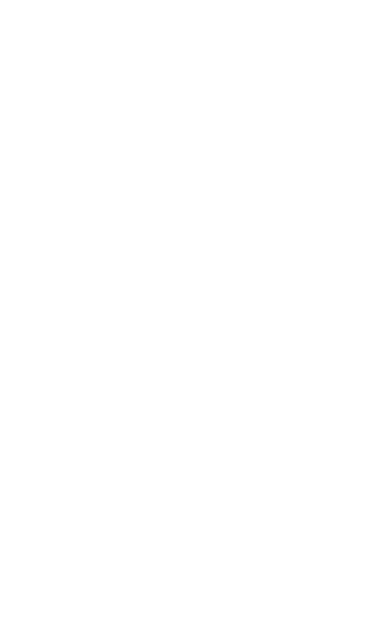
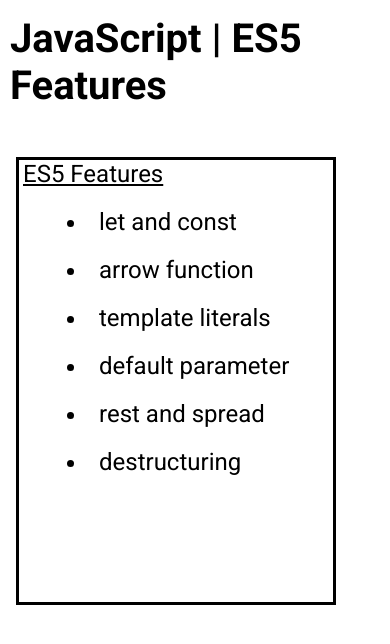
Before and after one commit to Sagar-Nepali-0/JavaScript, a plain HTML site: page index.html in a window 390 px wide. Drawn offline with Linux system fonts and the light colour scheme.

Commit message:
html and css update

```diff
--- a/index.html
+++ b/index.html
@@ -4,8 +4,32 @@
     <meta charset="UTF-8">
     <meta name="viewport" content="width=device-width, initial-scale=1.0">
     <title>JavaScript | ES6</title>
+    <link rel="stylesheet" href="style.css">
+    <link rel="preconnect" href="https://fonts.googleapis.com">
+    <link rel="preconnect" href="https://fonts.gstatic.com" crossorigin>
+    <link href="https://fonts.googleapis.com/css2?family=Roboto:ital,wght@0,100..900;1,100..900&display=swap" rel="stylesheet">
 </head>
 <body>
+    <main>
+        <h1 id="heading">JavaScript | ES5 Features</h1>
+        <div class="contain">
+            <p>ES5 Features</p>
+
+                <li>let and const</li>
+                <li>arrow function</li>
+                <li>template literals</li>
+                <li>default parameter</li>
+                <li>rest and spread</li>
+                <li>destructuring</li>
+                <!-- <li>classes</li>
+                <li>modules</li>
+                <li>promises</li>
+                <li>async await</li>
+                <li>try catch</li> -->
+        </div>
+
+
+    </main>
     <script src="main.js"></script>
 </body>
 </html>
--- /dev/null
+++ b/style.css
@@ -0,0 +1,78 @@
+*{
+    margin: 0;
+    padding: 0;
+    box-sizing: border-box;
+}
+
+.roboto{
+    font-family: "Roboto", sans-serif;
+    font-optical-sizing: auto;
+    font-weight: 100;
+    font-style: normal;
+  }
+
+
+body, html{
+    width: 100%;
+    height: 100%;
+    font-family: "Roboto", sans-serif;
+}
+
+#heading{
+    text-align: center;
+    margin-top: 15px;
+}
+.contain{
+    height: 30em;
+    width: 30em;
+    position: relative;
+    left: 32em;
+    top: 3em;
+    border: solid black;
+}
+
+.contain p{
+    text-align: center;
+    font-size: 2em;
+}
+
+
+li{
+    padding-left: 6em;
+    padding-top: 20px;
+    font-size: 1.5em;
+}
+
+@media only screen and (max-width: 600px){
+    body{
+        /* background-color: red; */
+        #heading{
+            text-align: left;
+            font-size: 40px;
+            margin-top: 15px;
+            margin-left: 10px;
+
+        }
+        .contain{
+            height: 28em;
+            width: 20em;
+            position: relative;
+            left: 1em;
+            top: 3em;
+            border: solid black;
+        }
+
+        .contain p{
+            text-align: left;
+            font-size: 1.5em;
+            text-decoration: underline;
+            margin-left: 4px;
+        }
+
+
+        li{
+            padding-left: 2em;
+            padding-top: 20px;
+            font-size: 1.5em;
+        }
+}}
```
